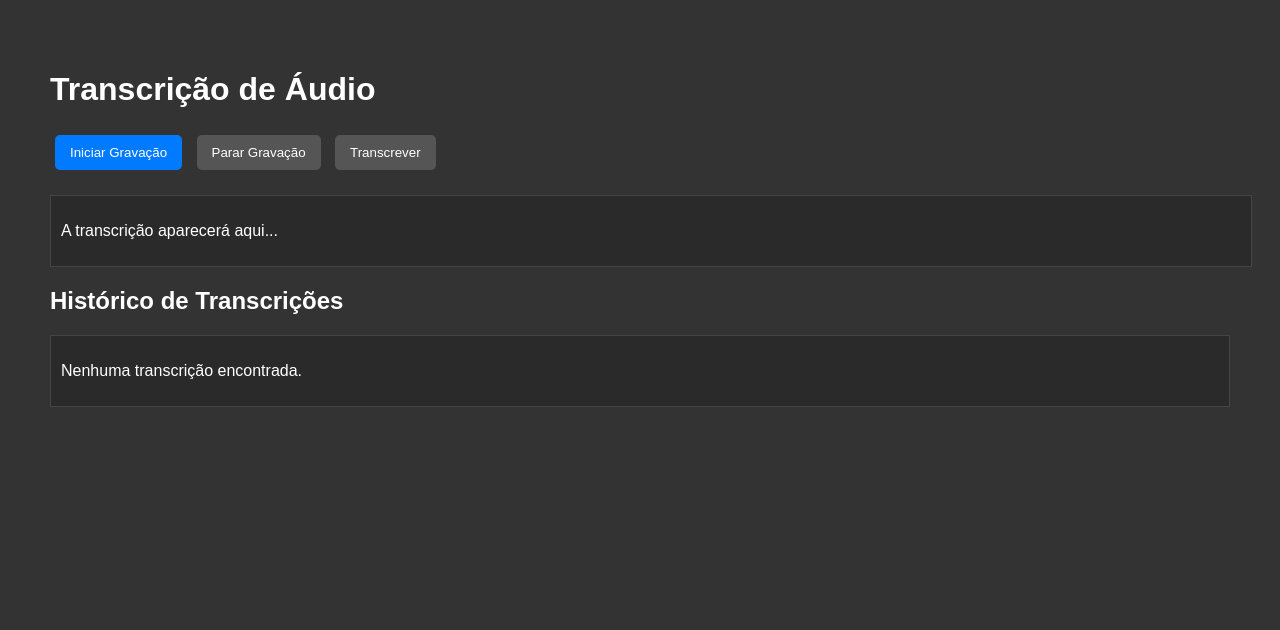
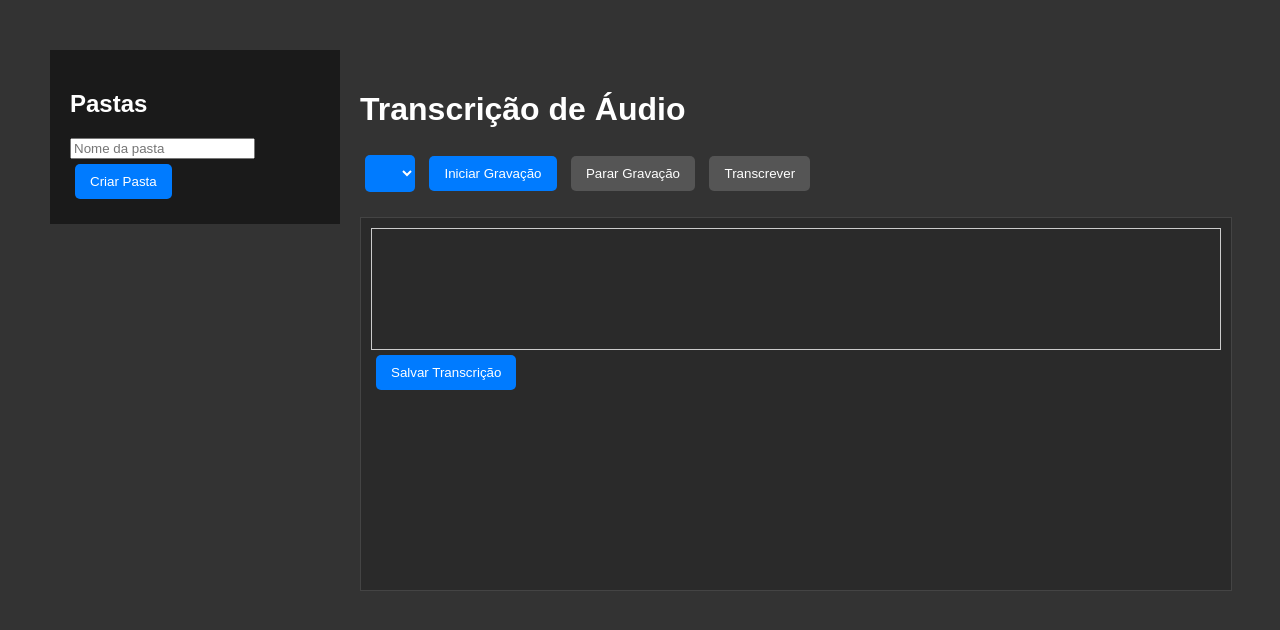
Before and after one commit to Jose-Pedro-Da-Paz/Echo.AI, a Django app: page /transcription/ in a window 1280 px wide. Shown: the top 630 px of the page. Run offline with Django 5.2, Linux system fonts and the light colour scheme; lists and menus that the app fills with data are empty.

Commit message:
Update index.html

```diff
--- a/echoIA/transcription/templates/transcription/index.html
+++ b/echoIA/transcription/templates/transcription/index.html
@@ -1,43 +1,49 @@
-{% load static %}
-
 <!DOCTYPE html>
 <html lang="pt-BR">
 <head>
     <meta charset="UTF-8">
     <meta name="viewport" content="width=device-width, initial-scale=1.0">
-    <title>Transcrição de Áudio</title>
-    {% csrf_token %}
-    <link rel="stylesheet" href="{% static 'transcription/style.css' %}"> <!-- Link para o arquivo CSS -->
+    <title>Transcrição de Áudio com Pastas</title>
+    {% load static %}
+    <link rel="stylesheet" href="{% static 'transcription/style.css' %}">
+    <!-- Meta tag do CSRF token -->
+    <meta name="csrf-token" content="{{ csrf_token }}">
 </head>
 <body>
-    <h1>Transcrição de Áudio</h1>
-    <button id="start-recording">Iniciar Gravação</button>
-    <button id="stop-recording" disabled>Parar Gravação</button>
-    <button id="transcribe" disabled>Transcrever</button>
+    <div class="container">
+        <aside class="sidebar">
+            <h2>Pastas</h2>
+            <ul id="folder-list">
+                <!-- Pastas serão carregadas aqui dinamicamente -->
+            </ul>
+            <form method="post" id="myForm">
+                {% csrf_token %}
+                <input type="text" id="folderNameInput" placeholder="Nome da pasta">
+                <button type="button" onclick="createFolder()">Criar Pasta</button>
+            </form>
+        </aside>
 
-    <!-- Campo fixo para exibir a transcrição e o status de upload -->
-    <div id="transcription-result">
-        <p id="transcription-text">A transcrição aparecerá aqui...</p>
-    </div>
-    <p id="upload-status"></p>
+        <main class="main-content">
+            <h1>Transcrição de Áudio</h1>
+            <select id="folder-select">
+                <!-- Lista de pastas para salvar a transcrição -->
+            </select>
+            <button id="start-recording">Iniciar Gravação</button>
+            <button id="stop-recording" disabled>Parar Gravação</button>
+            <button id="transcribe" disabled>Transcrever</button>
 
-    <!-- Seção para exibir o histórico de transcrições -->
-    <h2>Histórico de Transcrições</h2>
-    <div id="transcription-history">
-        {% if user_transcriptions %}
-            <ul>
-                {% for transcription in user_transcriptions %}
-                    <li>
-                        <strong>{{ transcription.created_at|date:"d/m/Y H:i" }}</strong>:
-                        {{ transcription.text }}
-                    </li>
-                {% endfor %}
-            </ul>
-        {% else %}
-            <p>Nenhuma transcrição encontrada.</p>
-        {% endif %}
+            <div id="transcription-result">
+                <!-- Campo editável para a transcrição -->
+        <div id="transcription-text" contenteditable="true" style="border: 1px solid #ccc; padding: 10px; min-height: 100px; background-color: #2a2a2a;">
+            </div>
+
+            <!-- Botão de salvar -->
+            <button id="save-transcription">Salvar Transcrição</button>
+
+            <p id="upload-status"></p>
+        </main>
     </div>
 
-    <script src="{% static 'transcription/script.js' %}"></script> <!-- Link para o arquivo JS -->
+    <script src="../static/transcription/script.js" defer></script>
 </body>
 </html>
```
